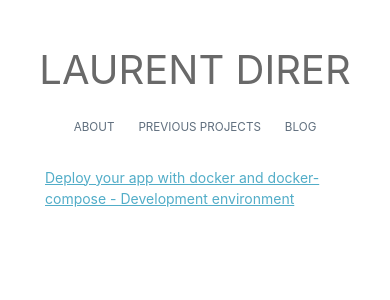
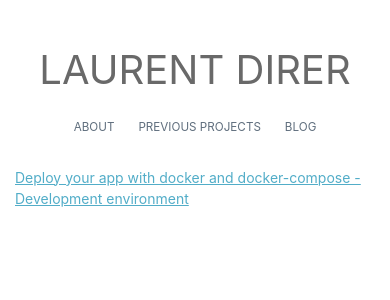
Before and after one commit to ldirer/ldirer.github.io, a Jekyll site: the page built from blog.html, in a window 390 px wide. Shown: the top 300 px of the page. Built offline with Jekyll 4.4.1, drawn with Linux system fonts in a browser that asks for light colours.

Commit message:
Some styling (mobile) and template improvements.

```diff
--- a/_layouts/mydefault.html
+++ b/_layouts/mydefault.html
@@ -19,7 +19,7 @@
 
       <div style="display: flex">
         <div class="ld-gutter"></div>
-        <div style="width: 100%">
+        <div class="ld-main">
           {{ content }}
         </div>
         <div class="ld-gutter"></div>
--- a/_layouts/mysingle.html
+++ b/_layouts/mysingle.html
@@ -51,7 +51,8 @@
 
       {% if page.share %}{% include social-share.html %}{% endif %}
 
-      {% include post_pagination.html %}
+      <!--Big previous/next buttons. Nope.-->
+      <!--{% include post_pagination.html %}-->
     </div>
 
     {% if site.comments.provider and page.comments %}
--- a/assets/css/main.scss
+++ b/assets/css/main.scss
@@ -76,3 +76,12 @@
   -webkit-text-size-adjust: 100%;
   -ms-text-size-adjust: 100%;
 }
+
+// Overriding the padding value (200px is ok, when I widen the screen it goes to 300px which makes it smaller (!!).
+// Probably because I'm putting this all in my custom layout though.
+@media (min-width: 80em) {
+  .page {
+    width: calc(100% - 250px);
+    padding-right: 250px
+  }
+}
--- a/blog.html
+++ b/blog.html
@@ -9,10 +9,18 @@
 
 
 <div style="margin: 30px auto auto; max-width: 700px">
+  {% comment %}
+
+  <!--{{ site.posts | json }}-->
+  <!--{% assign posts = site.posts | where:"yes", post.is_annex %}-->
+  {% endcomment %}
+
 
   {% for post in site.posts %}
+  {% if post.is_annex != true %}
   <div>
       <a href="{{ post.url }}">{{ post.title }}</a>
     </div>
+  {% endif %}
   {% endfor %}
 </div>
--- a/ld-default.css
+++ b/ld-default.css
@@ -22,3 +22,7 @@
     font-size: smaller;
     margin: auto 10px auto 10px;
 }
+
+.ld-main {
+    width: 100%;
+}
--- a/projects.css
+++ b/projects.css
@@ -26,6 +26,7 @@
     font-size: 14px;
     line-height: 1.4285em;
     color: black;
+    overflow: auto;
 
     /* centered column-like layout */
     max-width: 700px;
@@ -48,6 +49,40 @@
     align-items: center;
 }
 
+/* skillcorner and the link skillcorner.com */
+.ld-company-header-name-link {
+    display: flex;
+    flex: 1 0 auto;
+    flex-direction: column;
+    align-items: left;
+}
+
 .ld-gutter {
     margin-left: 45px;
 }
+
+@media screen and (max-width: 600px) {
+    .ld-gutter {
+        margin-left: 15px;
+    }
+
+    .ld-projects {
+        /* 100% minus the 2 ld-gutter margins*/
+        /* We can only specify one max-width so I do this only on small devices. */
+        /* Because we also want to take 100% width when we can! */
+        max-width: calc(100% - 30px);
+    }
+
+    .ld-company-header {
+        display: flex;
+        flex-direction: column;
+        /*justify-content: space-between;*/
+        align-items: left;
+    }
+    .ld-company-header-name-link {
+        display: flex;
+        flex-direction: row;
+        /* flex-end is really bottom here */
+        align-items: flex-end;
+    }
+}
--- a/projects.js
+++ b/projects.js
@@ -31,8 +31,7 @@
       <img src="${p.logo}" style="max-width: 200px" />
       <!--width="200px"/>-->
     </div>
-    <div style="flex: 1 0 auto">
-      <div style="display: flex"></div>
+    <div class="ld-company-header-name-link" >
       <p style="margin-left: 10px; margin-bottom: 0; font-weight: bold">${p.company}</p>
       <a style="margin-left: 10px;" href="${p.website}">${p.website}</a>
     </div>
```
Also changed, not shown: _includes/social-share.html (+6 -3 lines).
